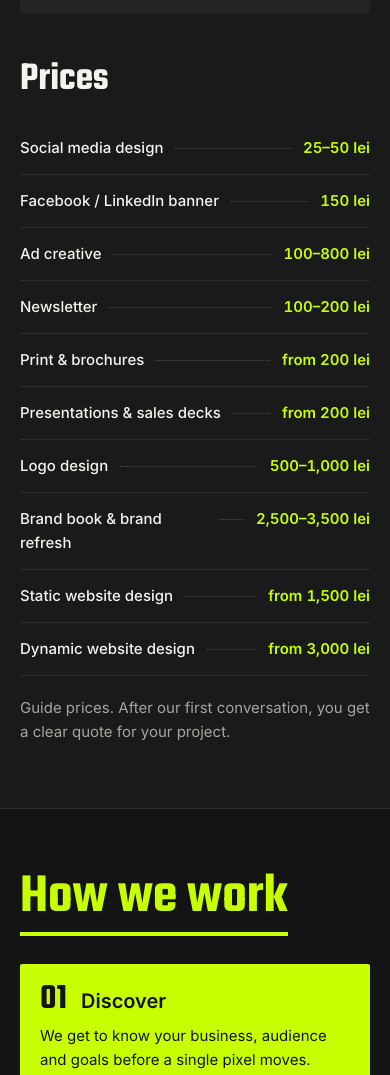
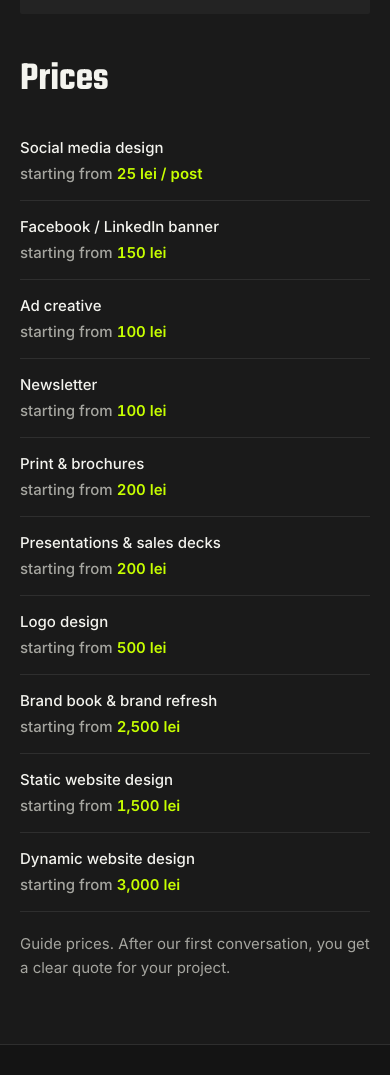
Before and after one commit to vladtab002/strata-website, a plain HTML site: page index.html in a window 390 px wide. Shown: the part 4440-5515 px from the top of the page. Drawn offline with Linux system fonts and the light colour scheme.

Commit message:
Prices: show 'starting from' the low end, per post for social media design
- EN: 'starting from X lei', RO: 'de la X lei'; social media design '/ post' ('/ postare')
- 'starting from' in a softer colour; on phones the price sits under the service name

Co-Authored-By: Claude Opus 5.5 <noreply@anthropic.com>
Claude-Session: https://claude.ai/code/session_01WgLjKNM1zeSVdeMR2dB7PK

```diff
--- a/css/style.css
+++ b/css/style.css
@@ -153,6 +153,7 @@ input, select, textarea, button { font: inherit; }
 .price-dots { flex: 1; min-width: 24px; border-bottom: 1px dotted #4A4A4A; transform: translateY(-4px); }
 .price { flex-shrink: 0; font-weight: 600; color: var(--lime); white-space: nowrap; font-variant-numeric: tabular-nums; }
 .prices-note { margin: 20px 0 0; font-size: 15px; color: var(--muted-2); }
+.price-from { font-weight: 500; color: var(--muted-2); }
 
 /* Process */
 .steps { list-style: none; margin: 0; padding: 0; display: flex; flex-direction: column; gap: 10px; }
@@ -265,7 +266,9 @@ input, select, textarea, button { font: inherit; }
   .industry-name { font-size: 16px; margin-top: 6px; }
   .industry-unit { font-size: 13px; }
   .price-list { grid-template-columns: 1fr; }
-  .price-list li { font-size: 15px; padding: 14px 0; }
+  .price-list li { flex-wrap: wrap; gap: 2px 12px; font-size: 15px; padding: 14px 0; }
+  .price-name { flex-basis: 100%; }
+  .price-dots { display: none; }
   .step { display: block; padding: 18px 20px; }
   .step-num { font-size: 36px; margin-right: 14px; }
   .step-name { font-size: 20px; }
--- a/index.html
+++ b/index.html
@@ -25,7 +25,7 @@
 <link rel="apple-touch-icon" href="apple-touch-icon.png">
 <link rel="preload" href="fonts/archivo-expanded-black.woff" as="font" type="font/woff" crossorigin>
 <link rel="preload" href="fonts/inter-regular.woff" as="font" type="font/woff" crossorigin>
-<link rel="stylesheet" href="css/style.css?v=20261117c">
+<link rel="stylesheet" href="css/style.css?v=20261123">
 <script src="js/main.js?v=20261117" defer></script>
 </head>
 <body>
@@ -195,16 +195,16 @@
     <div class="prices" id="prices">
       <h3 class="prices-title">Prices</h3>
       <ul class="price-list">
-        <li><span class="price-name">Social media design</span><span class="price-dots" aria-hidden="true"></span><span class="price">25–50 lei</span></li>
-        <li><span class="price-name">Facebook / LinkedIn banner</span><span class="price-dots" aria-hidden="true"></span><span class="price">150 lei</span></li>
-        <li><span class="price-name">Ad creative</span><span class="price-dots" aria-hidden="true"></span><span class="price">100–800 lei</span></li>
-        <li><span class="price-name">Newsletter</span><span class="price-dots" aria-hidden="true"></span><span class="price">100–200 lei</span></li>
-        <li><span class="price-name">Print &amp; brochures</span><span class="price-dots" aria-hidden="true"></span><span class="price">from 200 lei</span></li>
-        <li><span class="price-name">Presentations &amp; sales decks</span><span class="price-dots" aria-hidden="true"></span><span class="price">from 200 lei</span></li>
-        <li><span class="price-name">Logo design</span><span class="price-dots" aria-hidden="true"></span><span class="price">500–1,000 lei</span></li>
-        <li><span class="price-name">Brand book &amp; brand refresh</span><span class="price-dots" aria-hidden="true"></span><span class="price">2,500–3,500 lei</span></li>
-        <li><span class="price-name">Static website design</span><span class="price-dots" aria-hidden="true"></span><span class="price">from 1,500 lei</span></li>
-        <li><span class="price-name">Dynamic website design</span><span class="price-dots" aria-hidden="true"></span><span class="price">from 3,000 lei</span></li>
+        <li><span class="price-name">Social media design</span><span class="price-dots" aria-hidden="true"></span><span class="price"><span class="price-from">starting from</span> 25 lei / post</span></li>
+        <li><span class="price-name">Facebook / LinkedIn banner</span><span class="price-dots" aria-hidden="true"></span><span class="price"><span class="price-from">starting from</span> 150 lei</span></li>
+        <li><span class="price-name">Ad creative</span><span class="price-dots" aria-hidden="true"></span><span class="price"><span class="price-from">starting from</span> 100 lei</span></li>
+        <li><span class="price-name">Newsletter</span><span class="price-dots" aria-hidden="true"></span><span class="price"><span class="price-from">starting from</span> 100 lei</span></li>
+        <li><span class="price-name">Print &amp; brochures</span><span class="price-dots" aria-hidden="true"></span><span class="price"><span class="price-from">starting from</span> 200 lei</span></li>
+        <li><span class="price-name">Presentations &amp; sales decks</span><span class="price-dots" aria-hidden="true"></span><span class="price"><span class="price-from">starting from</span> 200 lei</span></li>
+        <li><span class="price-name">Logo design</span><span class="price-dots" aria-hidden="true"></span><span class="price"><span class="price-from">starting from</span> 500 lei</span></li>
+        <li><span class="price-name">Brand book &amp; brand refresh</span><span class="price-dots" aria-hidden="true"></span><span class="price"><span class="price-from">starting from</span> 2,500 lei</span></li>
+        <li><span class="price-name">Static website design</span><span class="price-dots" aria-hidden="true"></span><span class="price"><span class="price-from">starting from</span> 1,500 lei</span></li>
+        <li><span class="price-name">Dynamic website design</span><span class="price-dots" aria-hidden="true"></span><span class="price"><span class="price-from">starting from</span> 3,000 lei</span></li>
       </ul>
       <p class="prices-note">Guide prices. After our first conversation, you get a clear quote for your project.</p>
     </div>
```
Also changed, not shown: privacy.html (+1 -1 lines), ro/confidentialitate.html (+1 -1 lines), ro/index.html (+11 -11 lines).
